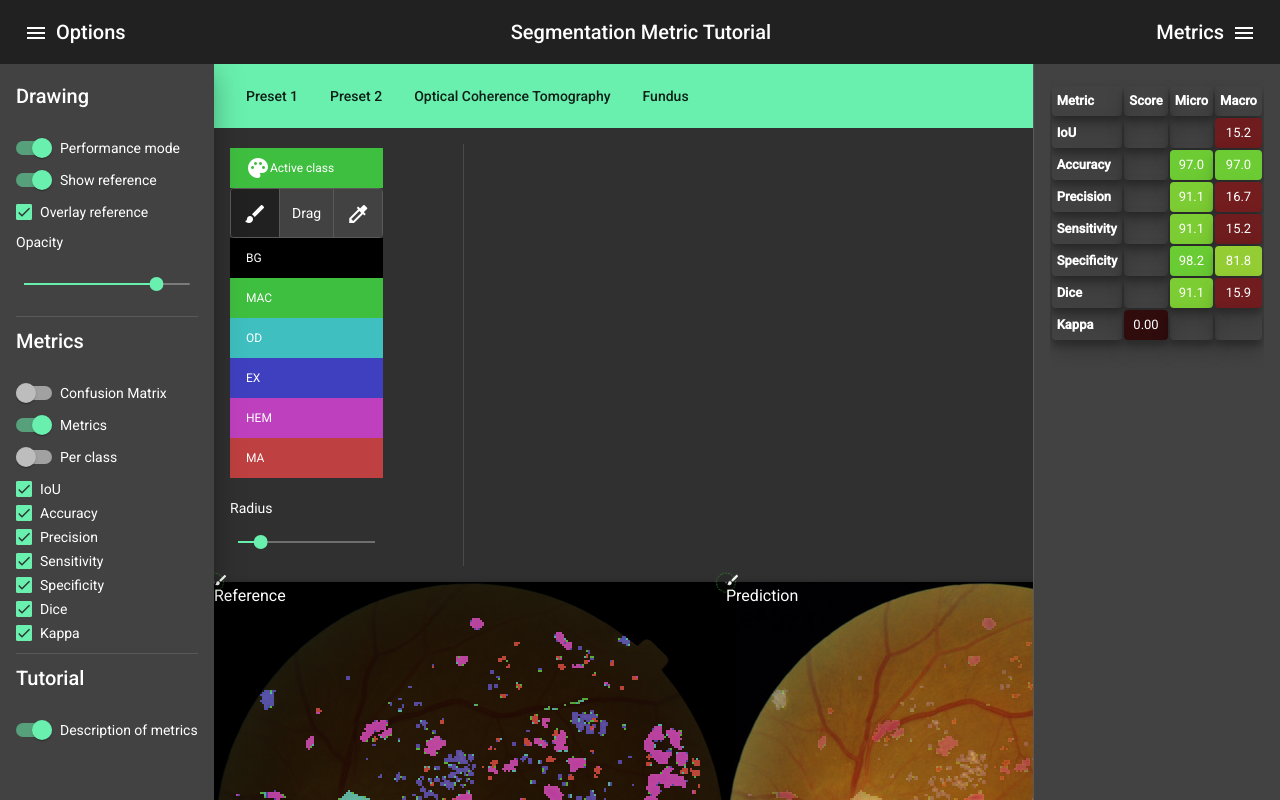
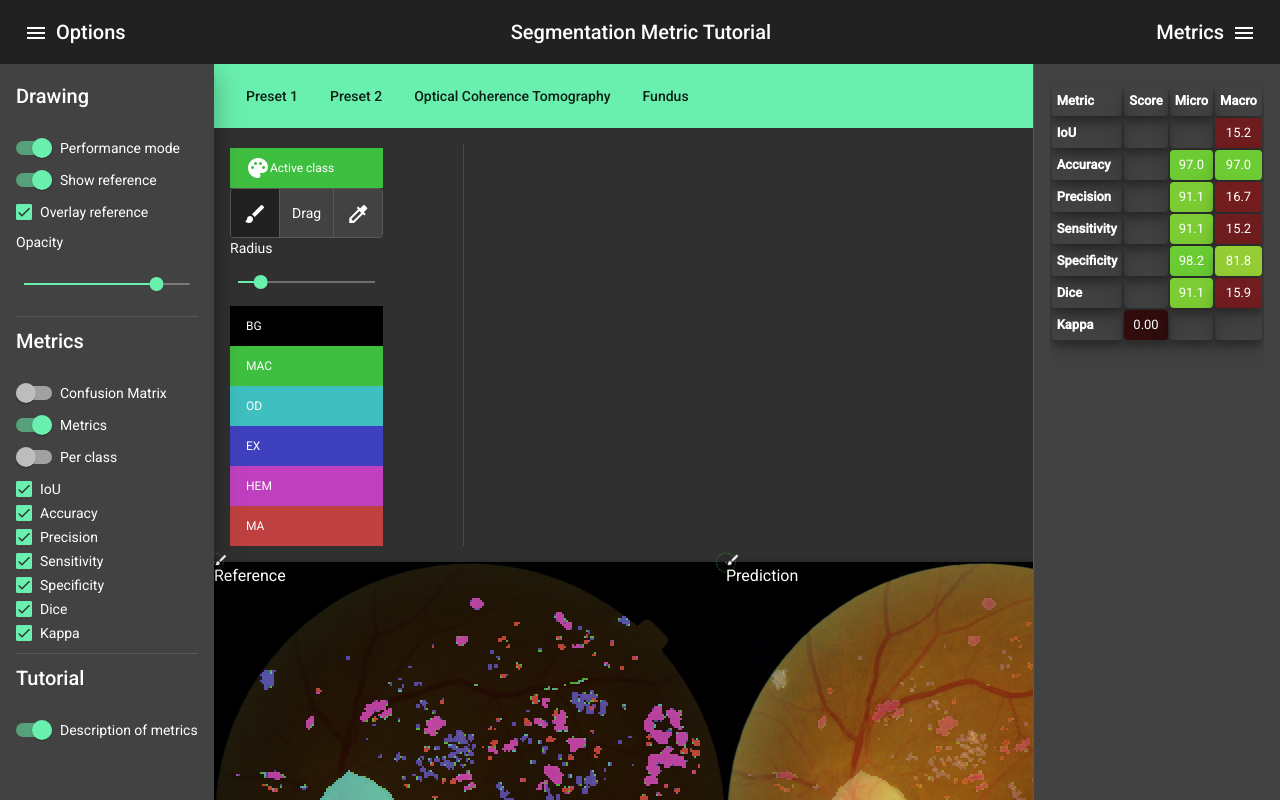
Before and after one commit to ClementPla/SegmentationMetricTutorial, an Angular app: page / in a window 1280 px wide. Built offline with nearby package versions, Linux system fonts and the light colour scheme.

Commit message:
Disable drawing when mousemove on a fill mode

```diff
--- a/src/app/Components/drawing/drawing.component.html
+++ b/src/app/Components/drawing/drawing.component.html
@@ -46,16 +46,6 @@
         ><mat-icon>colorize</mat-icon></mat-button-toggle
         >
       </mat-button-toggle-group>
-
-      <button
-        mat-list-item
-        *ngFor="let class of classService.classes; let i = index; last as last"
-        (click)="changeActiveClass(i)"
-        [style.background-color]="classService.getRGBStyleFromClass(i)"
-      >
-        {{ class }}
-      </button>
-
       <!--Adding a break line to add space before radius-->
       <br>
       <label for="sliderRadius">Radius</label>
@@ -70,6 +60,17 @@
         step="0.5"
         matTooltip="Vary the radius of the paintbrush"
       ></mat-slider>
+
+      <button
+        mat-list-item
+        *ngFor="let class of classService.classes; let i = index; last as last"
+        (click)="changeActiveClass(i)"
+        [style.background-color]="classService.getRGBStyleFromClass(i)"
+      >
+        {{ class }}
+      </button>
+
+
   </mat-action-list>
 
     <mat-divider vertical="true" [inset]="true"></mat-divider>
--- a/src/app/Components/drawing/drawing.component.ts
+++ b/src/app/Components/drawing/drawing.component.ts
@@ -270,6 +270,7 @@ export class DrawingComponent implements OnInit {
       )
       .subscribe({
         next: (res: [MouseEvent | TouchEvent, MouseEvent | TouchEvent]) => {
+          if(this.drawTool!='fill' || isGT){
           const rect = canvas.getBoundingClientRect();
           var next = this.getClientPosition(res[1]);
 
@@ -280,6 +281,7 @@ export class DrawingComponent implements OnInit {
           } else this.drawOnCanvas(this.ctx, prevPos, currentPos);
 
           if (!this.UICtrlService.performanceMode) this.inference();
+        }
         },
       });
 
```
